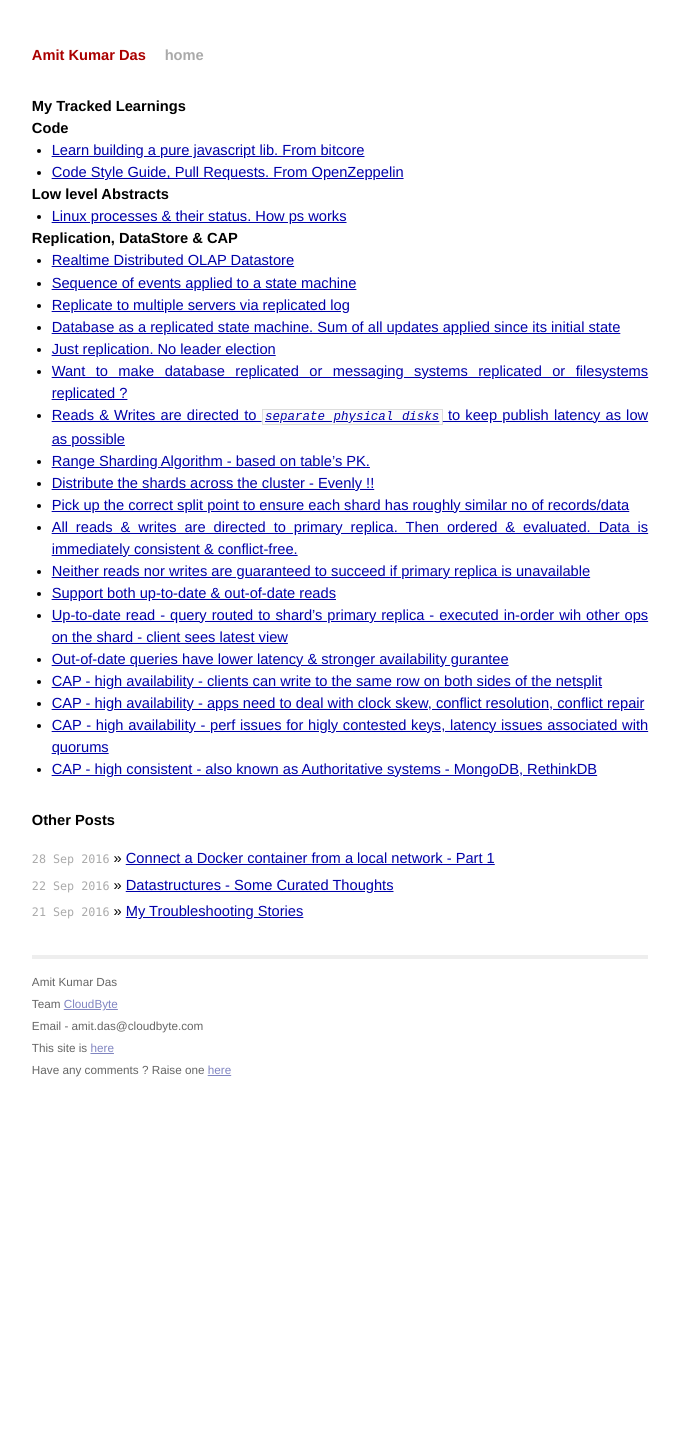
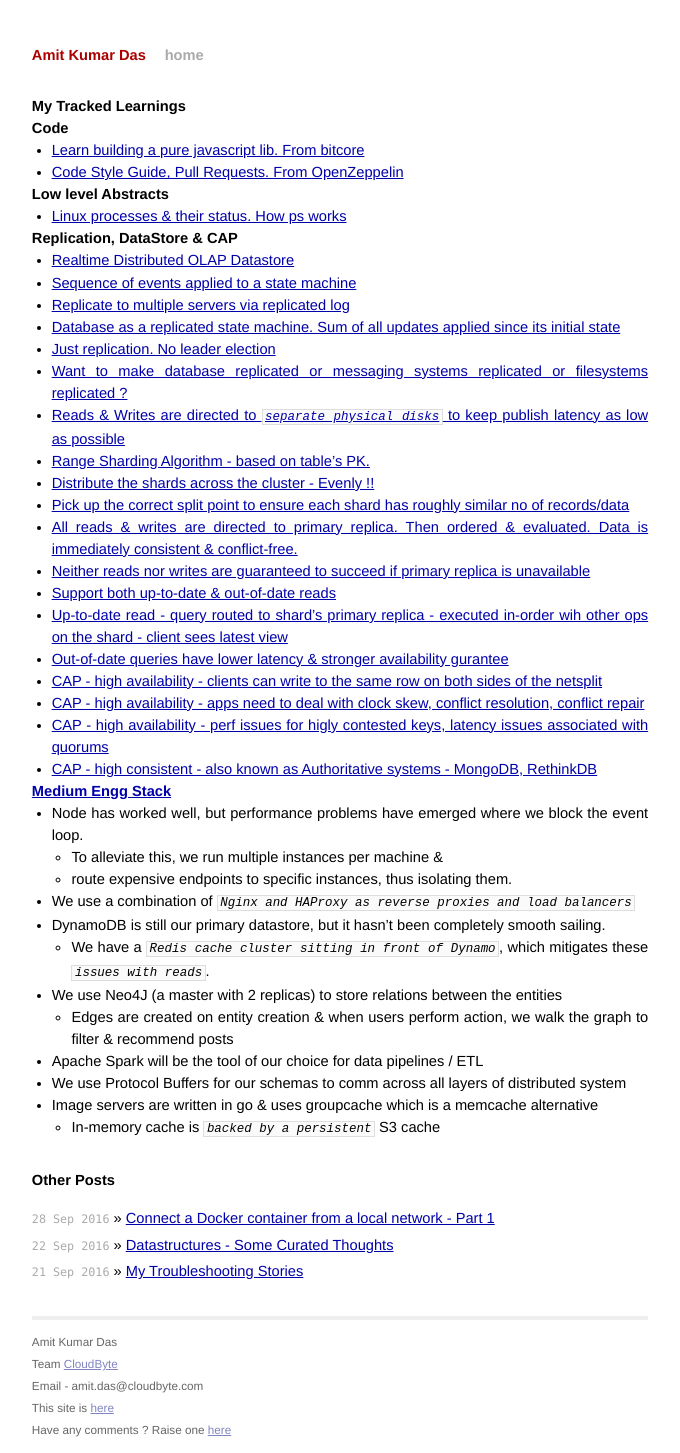
Before and after one commit to AmitKumarDas/amitkumardas.github.io, a Jekyll site: the page built from _posts/2016-10-06-My Tracked Learnings.md, in a window 1280 px wide. Shown: the whole page, without its empty margins (300-980 px from the left). Built offline with Jekyll 4.4.1, drawn with Linux system fonts in a browser that asks for light colours; before the commit the page ends 1093 px from its top, so only the background shows below that.

Commit message:
Update 2016-10-06-My Tracked Learnings.md

```diff
--- a/_posts/2016-10-06-My Tracked Learnings.md
+++ b/_posts/2016-10-06-My Tracked Learnings.md
@@ -37,3 +37,18 @@
 - [CAP - high availability - apps need to deal with clock skew, conflict resolution, conflict repair](https://rethinkdb.com/docs/architecture/)
 - [CAP - high availability - perf issues for higly contested keys, latency issues associated with quorums](https://rethinkdb.com/docs/architecture/)
 - [CAP - high consistent - also known as Authoritative systems - MongoDB, RethinkDB](https://rethinkdb.com/docs/architecture/)
+
+### [Medium Engg Stack](https://medium.engineering/the-stack-that-helped-medium-drive-2-6-millennia-of-reading-time-e56801f7c492#.1fpa19iya)
+
+- Node has worked well, but performance problems have emerged where we block the event loop.
+  - To alleviate this, we run multiple instances per machine &
+  - route expensive endpoints to specific instances, thus isolating them.
+- We use a combination of *`Nginx and HAProxy as reverse proxies and load balancers`*
+- DynamoDB is still our primary datastore, but it hasn’t been completely smooth sailing.
+  - We have a *`Redis cache cluster sitting in front of Dynamo`*, which mitigates these *`issues with reads`*.
+- We use Neo4J (a master with 2 replicas) to store relations between the entities
+  - Edges are created on entity creation & when users perform action, we walk the graph to filter & recommend posts
+- Apache Spark will be the tool of our choice for data pipelines / ETL
+- We use Protocol Buffers for our schemas to comm across all layers of distributed system
+- Image servers are written in go & uses groupcache which is a memcache alternative
+  - In-memory cache is *`backed by a persistent`* S3 cache
```
